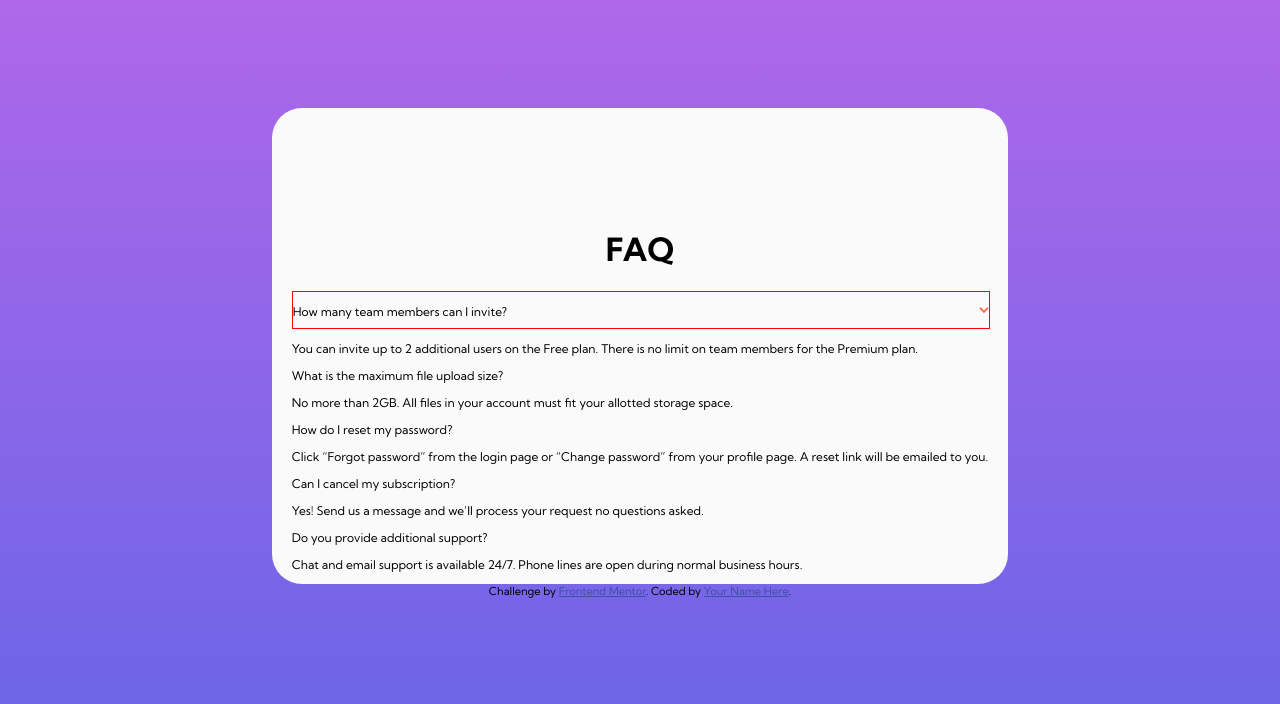
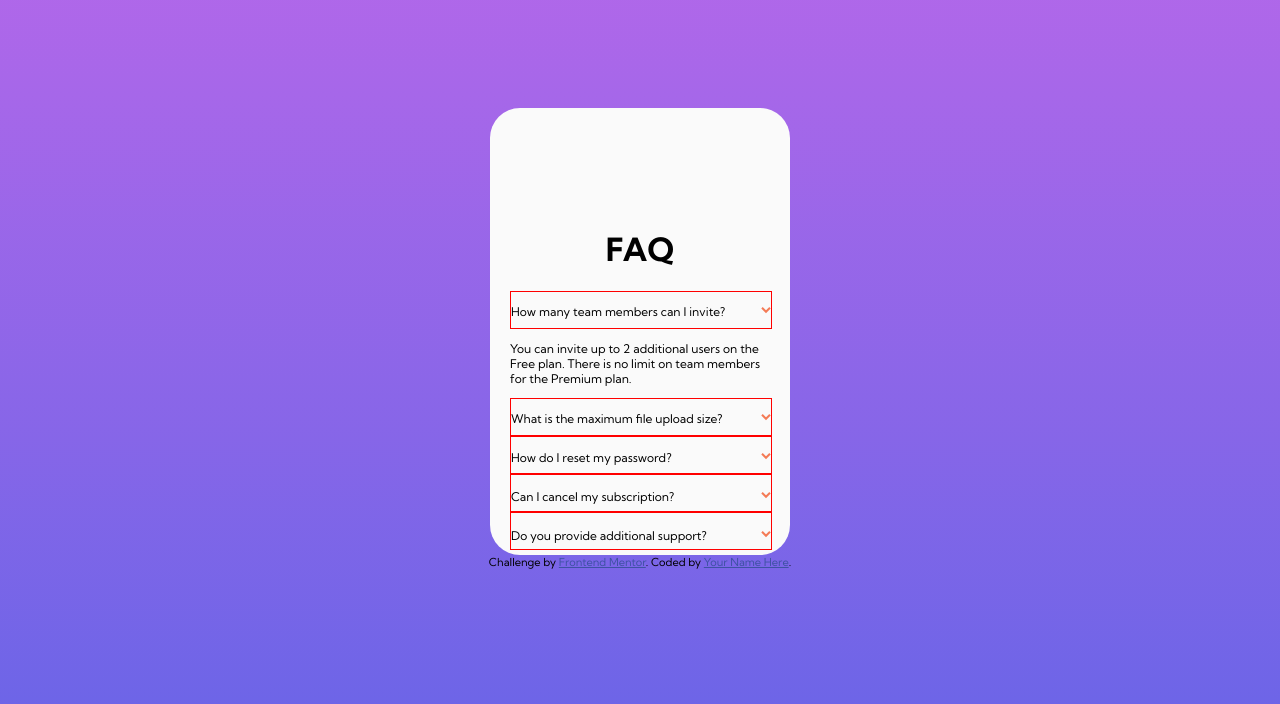
Before and after one commit to koreynichols/accordion-card, a plain HTML site: page index.html in a window 1280 px wide. Both pictures are taken after a click on the element "How many team members can I invite?". Drawn offline with Linux system fonts and the light colour scheme.

Commit message:
have answers toggling when question is clicked on

```diff
--- a/index.html
+++ b/index.html
@@ -25,18 +25,39 @@
         <p>You can invite up to 2 additional users on the Free plan. There is no limit on
         team members for the Premium plan.</p>
       </div>
+
+      <div class="question">
         <p>What is the maximum file upload size?</p>
+        <img src="./images/icon-arrow-down.svg" alt="">
+      </div>
+      <div class="answer hidden">
         <p>No more than 2GB. All files in your account must fit your allotted storage space.</p>
+      </div>
 
+      <div class="question">
         <p>How do I reset my password?</p>
+        <img src="./images/icon-arrow-down.svg" alt="">
+      </div>
+      <div class="answer hidden">
         <p>Click “Forgot password” from the login page or “Change password” from your profile page.
         A reset link will be emailed to you.</p>
+      </div>
 
+      <div class="question">
         <p>Can I cancel my subscription?</p>
+        <img src="./images/icon-arrow-down.svg" alt="">
+      </div>
+      <div class="answer hidden">
         <p>Yes! Send us a message and we’ll process your request no questions asked.</p>
+      </div>
 
-      <p>Do you provide additional support?
+      <div class="question">
+        <p>Do you provide additional support?</p>
+        <img src="./images/icon-arrow-down.svg" alt="">
+      </div>
+      <div class="answer hidden">
         <p>Chat and email support is available 24/7. Phone lines are open during normal business hours.</p>
+      </div>
     </div>
   </div>
   <div class="attribution">
--- a/script.js
+++ b/script.js
@@ -1,4 +1,22 @@
-document.querySelector('.question').addEventListener("click", showAnswer);
-function showAnswer() {
-    this.nextElementSibling.classList.remove("hidden");
+questions = document.querySelectorAll('.question')
+
+questions.forEach(element => {
+    element.addEventListener("click", toggleAnswer);
+});
+
+function toggleAnswer() {
+    isHidden = checkIfHidden(this.nextElementSibling.classList);
+    if(isHidden === true){
+        this.nextElementSibling.classList.remove("hidden");
+        return;
+    }
+    this.nextElementSibling.classList.add("hidden");
 }
+
+function checkIfHidden(list_of_classes) {
+    for(i=0; i<list_of_classes.length; i++){
+        if(list_of_classes[i] === 'hidden')
+            return true;
+    }
+    return false
+}
--- a/style.css
+++ b/style.css
@@ -22,6 +22,8 @@ body {
     align-items: center;
     margin: 100px 15px 0;
     padding-top: 100px;
+    width: 300px;
+    max-width: 300px;
 }
 
 .questions-list {
```
Lines whose indentation alone changed are shown as unchanged.
